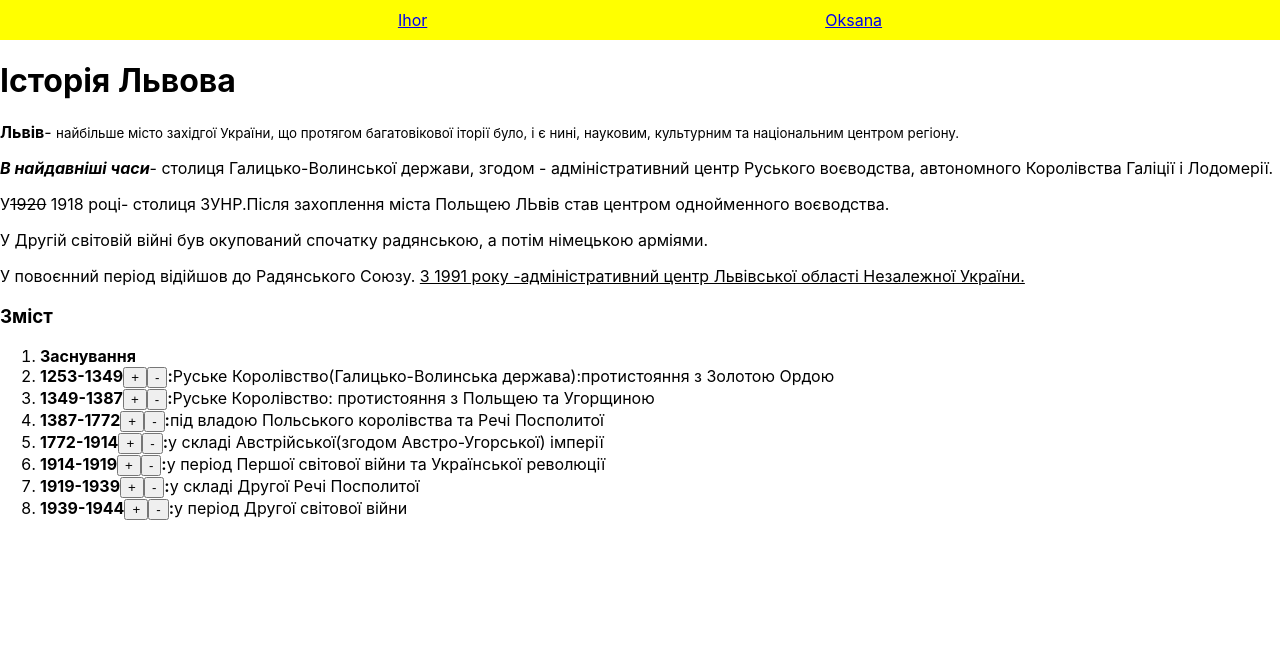
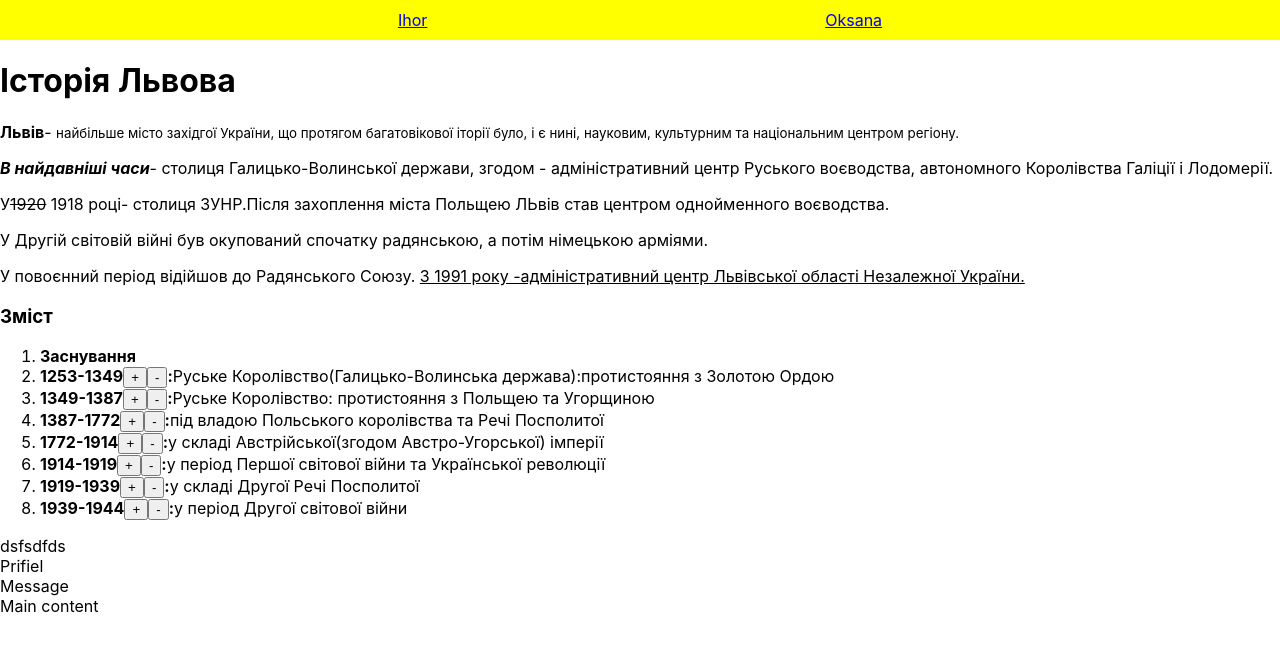
Before and after one commit to itpavlo/itpavlo.github.io, a React (Create React App) app in the folder mycv/: page / in a window 1280 px wide. Shown: the top 652 px of the page. Built offline with nearby package versions, Linux system fonts and the light colour scheme.

Commit message:
add component

```diff
--- a/mycv/src/App.js
+++ b/mycv/src/App.js
@@ -3,6 +3,7 @@ import { Outlet} from "react-router-dom";
 import "./index.css";
 import { AppRoutes } from "./common/AppRoutes";
 import Lviv_milyavskiy from "./components/milyavskiyV/milyavskiy"
+import Coment from "./components/IvanMakow/IvanMakowComponent";
 
 
 
@@ -12,6 +13,7 @@ function App() {
         <Navbar />
         <Outlet />
         <Lviv_milyavskiy/>
+        <Coment/>
     </div>
   );
 }
--- /dev/null
+++ b/mycv/src/components/IvanMakow/IvanMakowComponent.jsx
@@ -0,0 +1,23 @@
+import React from "react";
+
+const Coment = () => {
+
+    return (
+        <div className='app-wrap'>
+            <header>
+                dsfsdfds
+            </header>
+            <nav >
+                <div>Prifiel</div>
+                <div>Message</div>
+                <div></div>
+                <div></div>
+
+            </nav>
+            <div >Main content</div>
+        </div>
+    );
+}
+
+
+export default Coment
```
